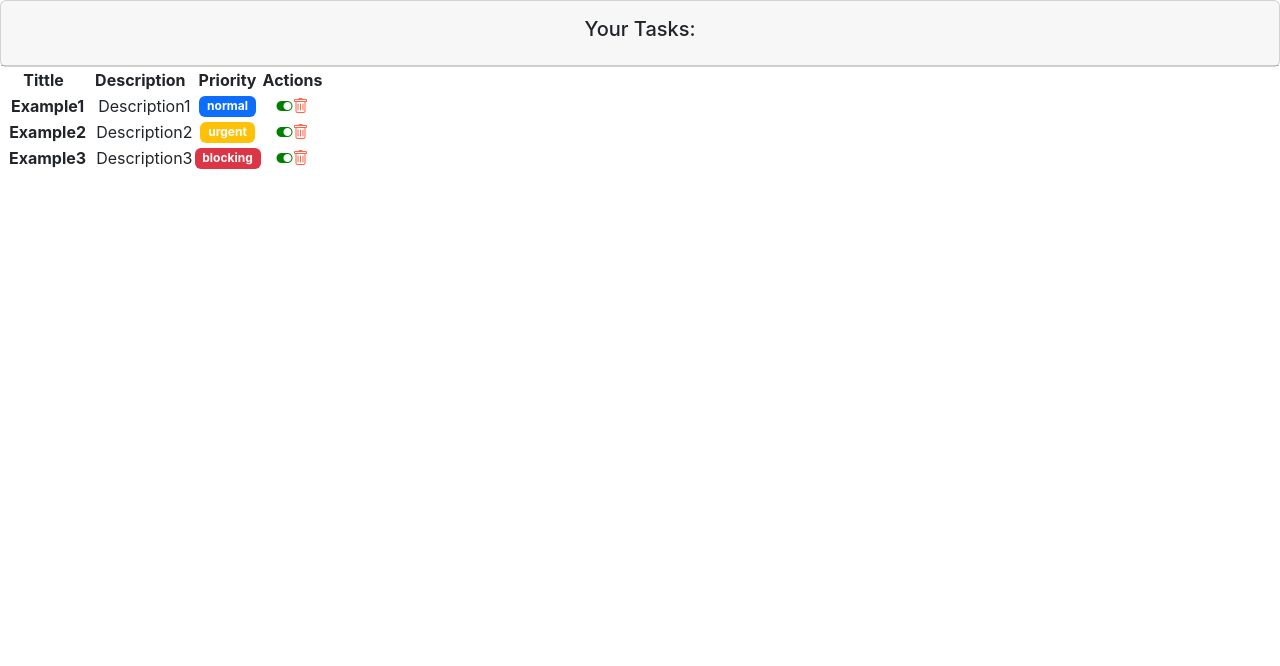
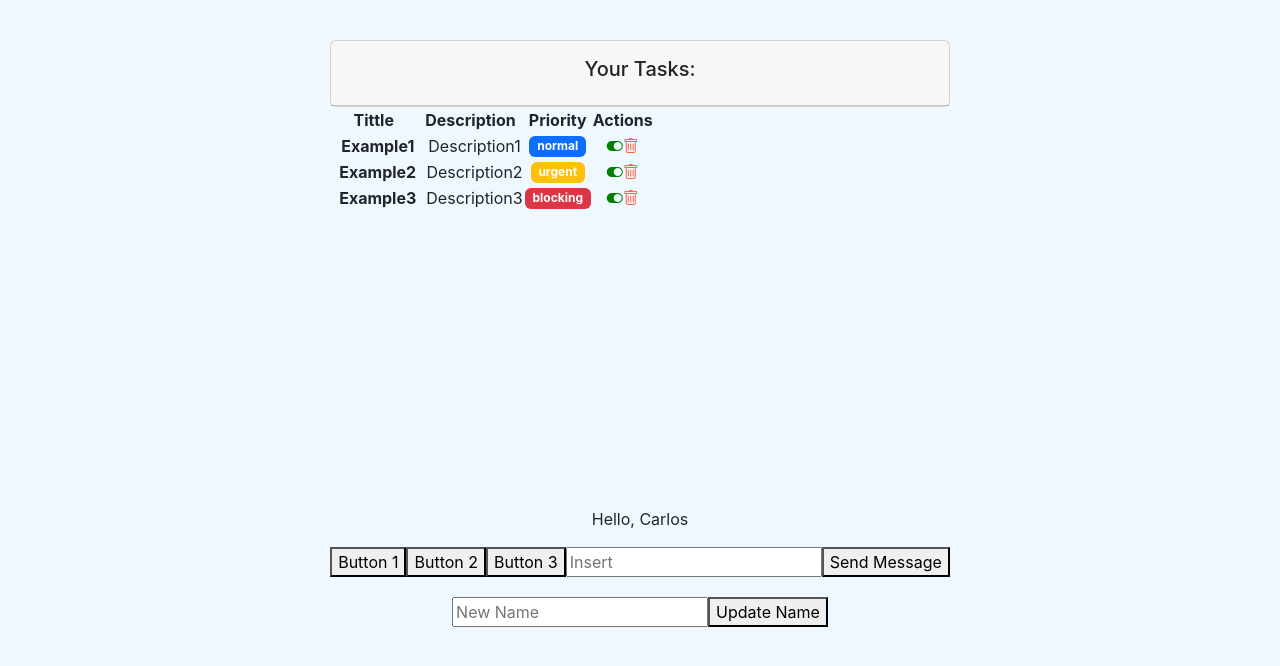
Before and after one commit to CalicheDev/Curso-Full-Stack, a React (Create React App) app in the folder Curso-ReactJS_Basico/primer-app/: page / in a window 1280 px wide. Shown: the top 666 px of the page. Built offline with nearby package versions, Linux system fonts and the light colour scheme; the HTML template or start-up script is replaced by a standard one.

Commit message:
feat: add function taskcomplete

```diff
--- a/Curso-ReactJS_Basico/primer-app/src/App.css
+++ b/Curso-ReactJS_Basico/primer-app/src/App.css
@@ -71,3 +71,13 @@
 h1{
   color: tomato;
 }
+
+
+body {
+  display: flex;
+  align-items: center;
+  justify-content: center;
+  padding-top: 40px;
+  padding-bottom: 40px;
+  background-color: aliceblue;
+}
--- a/Curso-ReactJS_Basico/primer-app/src/App.js
+++ b/Curso-ReactJS_Basico/primer-app/src/App.js
@@ -7,6 +7,7 @@ import Ejemplo1 from "./hooks/Ejemplo1";
 import Ejemplo2 from "./hooks/Ejemplo2";
 import MiComponenteConContexto from "./hooks/Ejemplo3";
 import Greetingstyle from "./components/pure/greetingSyle";
+import Father from "./components/container/father";
 
 function App() {
   return (
@@ -45,6 +46,9 @@ function App() {
 
       <div>
         <TaskListComponent></TaskListComponent>
+        <Father>
+
+        </Father>
       </div>
     </div>
   );
--- /dev/null
+++ b/Curso-ReactJS_Basico/primer-app/src/components/container/father.jsx
@@ -0,0 +1,24 @@
+import React, {useState} from 'react'
+import Child from '../pure/child'
+
+export default function Father() {
+
+    const [name, setName] = useState('Carlos');
+
+    function updateName(newName){
+        setName(newName)
+
+    }
+
+    function showMessage(text){
+        alert(`Message received: :${text}`)
+    }
+
+  return (
+    <div>
+        <Child name={name} send={showMessage} update={updateName} >
+
+        </Child>
+    </div>
+  )
+}
--- a/Curso-ReactJS_Basico/primer-app/src/components/container/task_list.jsx
+++ b/Curso-ReactJS_Basico/primer-app/src/components/container/task_list.jsx
@@ -1,4 +1,4 @@
-import React, { useState } from "react";
+import React, { useState, useEffect } from "react";
 import PropTypes from "prop-types";
 import { LEVELS } from "../../models/levels.enum";
 import { Task } from "../../models/task.class";
@@ -8,13 +8,24 @@ import "../../assets/styles/task.scss";
 import Taskform from "../pure/forms/taskForm";
 
 const TaskListComponent = (props) => {
-
-  const defaultTask1 = new Task('Example1', 'Description1',true,LEVELS.NORMAL);
-  const defaultTask2 = new Task('Example2', 'Description2',true,LEVELS.URGENT);
-  const defaultTask3 = new Task('Example3', 'Description3',true,LEVELS.BLOCKING);
-
-
-
+  const defaultTask1 = new Task(
+    "Example1",
+    "Description1",
+    true,
+    LEVELS.NORMAL
+  );
+  const defaultTask2 = new Task(
+    "Example2",
+    "Description2",
+    true,
+    LEVELS.URGENT
+  );
+  const defaultTask3 = new Task(
+    "Example3",
+    "Description3",
+    true,
+    LEVELS.BLOCKING
+  );
 
   const defaultTask = new Task(
     "Example",
@@ -24,12 +35,29 @@ const TaskListComponent = (props) => {
   );
 
   //Estado del componenete
-  const [tasks, setTasks] = useState([defaultTask1,defaultTask2,defaultTask3]);
+  const [tasks, setTasks] = useState([
+    defaultTask1,
+    defaultTask2,
+    defaultTask3,
+  ]);
   const [loading, setLoading] = useState(true);
 
-  const changeCompleted = (id) => {
+  //Control del ciclo del componente
+  useEffect(() => {
+    console.log("Task state has been modified");
+    setLoading(false);
+    return () => {
+      console.log("TaskList componenete is going to unmount");
+    };
+  }, [tasks]);
+
+  /* const changeCompleted = (id) => {
     console.log("Cambiar el estado de una tarea");
-  };
+  }; */
+  function completeTask(task) {
+    console.log('Complete this Task:', task);
+  }
+
   return (
     <div>
       <div className="col-12">
@@ -40,29 +68,36 @@ const TaskListComponent = (props) => {
           </div>
         </div>
         {/**Card Body */}
-        <div className="card-body" data-mdb-perfect-scrollbar='true' style={{position: 'relative', height: '400px'}}>
+        <div
+          className="card-body"
+          data-mdb-perfect-scrollbar="true"
+          style={{ position: "relative", height: "400px" }}
+        >
           <table>
             <thead>
-            <tr>
-              <th scope='col'>Tittle</th>
-              <th scope='col'>Description</th>
-              <th scope='col'>Priority</th>
-              <th scope='col'>Actions</th>
-            </tr>
+              <tr>
+                <th scope="col">Tittle</th>
+                <th scope="col">Description</th>
+                <th scope="col">Priority</th>
+                <th scope="col">Actions</th>
+              </tr>
             </thead>
             <tbody>
-              {tasks.map((task, index)=>{
-                return(
-                  <TaskComponent key={index} task={task}></TaskComponent>
-                  )
-                })}
+              {tasks.map((task, index) => {
+                return (
+                  <TaskComponent
+                    key={index}
+                    task={task}
+                    complete={completeTask}
+                  ></TaskComponent>
+                );
+              })}
             </tbody>
           </table>
         </div>
         <Taskform></Taskform>
       </div>
       {/* */}
-
     </div>
   );
 };
--- /dev/null
+++ b/Curso-ReactJS_Basico/primer-app/src/components/pure/child.jsx
@@ -0,0 +1,44 @@
+import React, { useRef } from "react";
+
+export default function Child({ name, send, update }) {
+  const messageRef = useRef("");
+  const nameRef = useRef("");
+
+  function pulsarBoton() {
+    const text = messageRef.current.value;
+    alert(`Default ${text}`);
+  }
+  function pressButton(text) {
+    alert(`Text: ${text}`);
+  }
+  function updateButton(e) {
+    e.preventDefault();
+    update(nameRef.current.value);
+  }
+
+  return (
+    <div>
+      <p onMouseOver={() => console.log("On Mouse Over")}>Hello, {name}</p>
+      <button onClick={() => console.log("Botón 1 pulsado")}>Button 1</button>
+      <button onClick={pulsarBoton}>Button 2</button>
+      <button onClick={() => pressButton("Hello")}>Button 3</button>
+      <input
+        type="text"
+        placeholder="Insert"
+        onFocus={() => console.log("Input focuse")}
+        onChange={(e) => console.log("Input Change", e.target.value)}
+        onCopy={() => console.log("Copied text from Input")}
+        ref={messageRef}
+      />
+      <button onClick={() => send("Hello este es el mensaje")}>
+        Send Message
+      </button>
+      <div style={{ margin: "20px" }}>
+        <form onSubmit={updateButton}>
+          <input ref={nameRef} placeholder="New Name" />
+          <button type="submit">Update Name</button>
+        </form>
+      </div>
+    </div>
+  );
+}
--- a/Curso-ReactJS_Basico/primer-app/src/components/pure/task.jsx
+++ b/Curso-ReactJS_Basico/primer-app/src/components/pure/task.jsx
@@ -6,7 +6,7 @@ import { Task } from "../../models/task.class";
 import "../../assets/styles/task.scss";
 import { LEVELS } from "../../models/levels.enum";
 
-const TaskComponent = ({ task }) => {
+const TaskComponent = ({ task, complete }) => {
   useEffect(() => {
     console.log("Created task");
     return () => {
@@ -43,11 +43,13 @@ const TaskComponent = ({ task }) => {
   function taskIconCompleted(){
     if(task.completed){
       return(<i
+      onClick={complete(task)}
         className="bi-toggle-on"
         style={{ color: "green", fontWeight: "bold" }}
       ></i>)
     }else {
       return(<i
+        onClick={complete(task)}
         className="bi-toggle-off"
         style={{ color: "grey", fontWeight: "bold" }}
       ></i>)
@@ -89,7 +91,8 @@ const TaskComponent = ({ task }) => {
 };
 
 TaskComponent.propTypes = {
-  task: PropTypes.instanceOf(Task),
+  task: PropTypes.instanceOf(Task).isRequired,
+  complete: PropTypes.func.isRequired
 };
 
 export default TaskComponent;
--- /dev/null
+++ b/package.json
@@ -0,0 +1,6 @@
+{
+  "dependencies": {
+    "node-sass": "^8.0.0",
+    "react-beautiful-dnd": "^13.1.1"
+  }
+}
```
Also changed, not shown: 1 other file (tests, documents, lock files or other folders).
